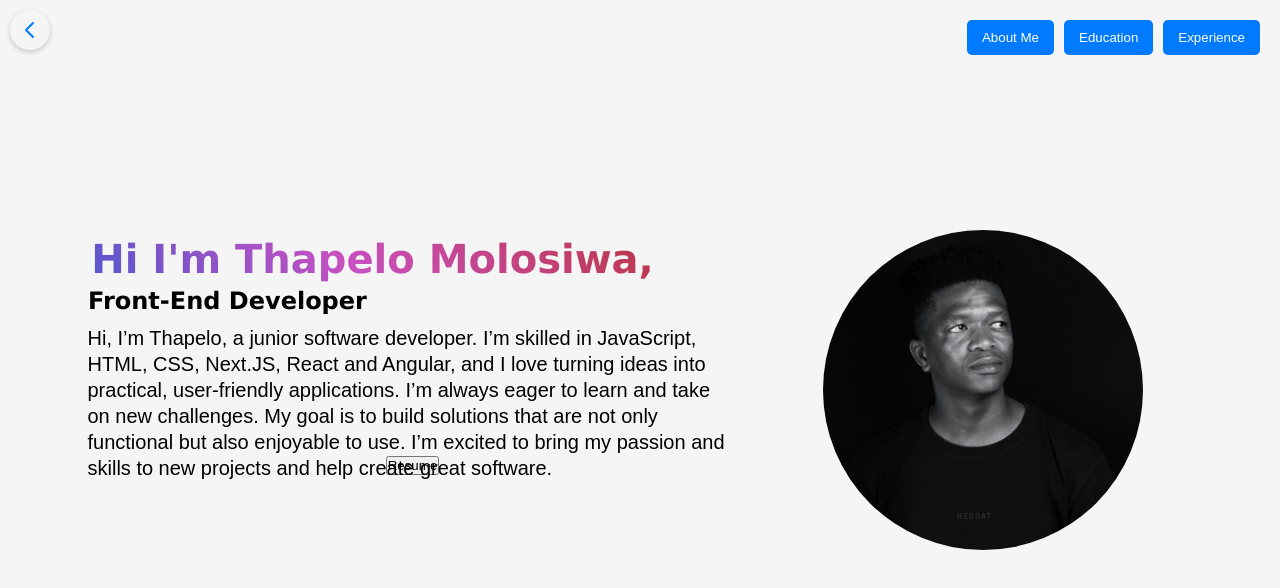
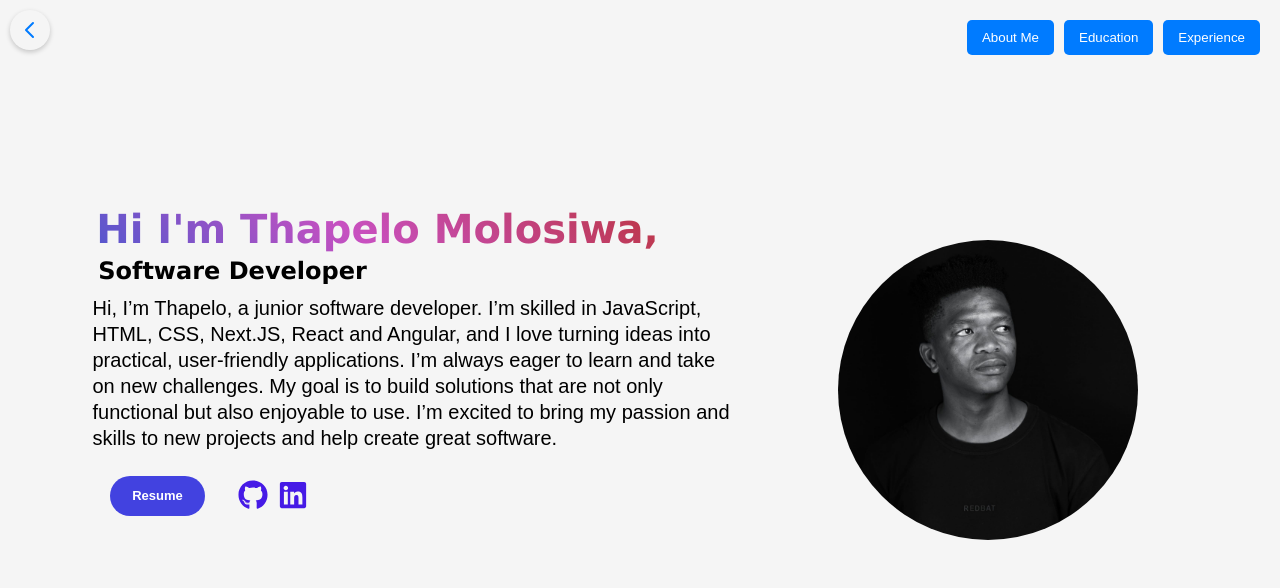
Before and after one commit to Thapelo-Molosiwa/Portfolio_Projects, a React (Vite) app in the folder React/Final_project/front-end/: page /about in a window 1280 px wide. Shown: the top 588 px of the page. Built offline with nearby package versions, Linux system fonts and the light colour scheme.

Commit message:
Added icons

```diff
--- a/React/Final_project/front-end/components/buttons/DownloadButton.css
+++ b/React/Final_project/front-end/components/buttons/DownloadButton.css
@@ -1,5 +1,5 @@
 .download-btn {
-    height: 45px;
+    height: 40px;
     width: 95px;
     cursor: pointer;
     background: white;
@@ -16,7 +16,7 @@
 
   .svg-container,
   .text-container {
-    height: 45px;
+    height: 43px;
     width: 100%;
     display: flex;
     justify-content: center;
--- a/React/Final_project/front-end/components/buttons/DownloadButton.jsx
+++ b/React/Final_project/front-end/components/buttons/DownloadButton.jsx
@@ -4,7 +4,7 @@ import './DownloadButton.css';
 const DownloadButton = () => {
   return (
     <a
-      href="/path-to-your-resume.pdf"
+      href="../components\images\IT.Molosiwa's Resume.docx (2).pdf"
       download="Thapelo_Molosiwa_Resume.pdf"
       className="download-resume"
     >
@@ -24,7 +24,7 @@ const DownloadButton = () => {
             </svg>
           </div>
           <div className="text-container">
-            <div className="text">Download</div>
+            <div className="text">Resume</div>
           </div>
         </div>
       </button>
--- a/React/Final_project/front-end/components/pages/about/About.jsx
+++ b/React/Final_project/front-end/components/pages/about/About.jsx
@@ -2,6 +2,8 @@ import React from "react";
 import { useNavigate } from "react-router-dom";
 import { useState } from "react";
 import "../about/about.css";
+import DownloadButton from "../../buttons/DownloadButton";
+import { FaGithub, FaLinkedin } from "react-icons/fa";
 
 const About = () => {
   const navigate = useNavigate();
@@ -56,18 +58,35 @@ const About = () => {
         <section id="about-me">
           <div className="set">
             <h1>Hi I'm Thapelo Molosiwa,</h1>
-            <h2>Front-End Developer</h2>
+            <h2>Software Developer</h2>
             <p className="elevator-pitch">
-              Hi, I’m Thapelo, a junior software developer. I’m skilled in JavaScript, HTML, CSS, Next.JS, React
-              and Angular, and I love turning ideas into practical,
-              user-friendly applications. I’m always eager to learn and take on
-              new challenges. My goal is to build solutions that are not only
-              functional but also enjoyable to use. I’m excited to bring my
-              passion and skills to new projects and help create great software.
+              Hi, I’m Thapelo, a junior software developer. I’m skilled in
+              JavaScript, HTML, CSS, Next.JS, React and Angular, and I love
+              turning ideas into practical, user-friendly applications. I’m
+              always eager to learn and take on new challenges. My goal is to
+              build solutions that are not only functional but also enjoyable to
+              use. I’m excited to bring my passion and skills to new projects
+              and help create great software.
             </p>
 
-           <button className="dnldb">Resume</button>
+            <DownloadButton />
 
+            <div className="social-icons">
+              <a
+                href="https://github.com/Thapelo-Molosiwa"
+                target="_blank"
+                rel="noopener noreferrer"
+              >
+                <FaGithub size={30} />
+              </a>
+              <a
+                href="www.linkedin.com/in/thapelo-molosiwa-476b57271"
+                target="_blank"
+                rel="noopener noreferrer"
+              >
+                <FaLinkedin size={30} />
+              </a>
+            </div>
           </div>
 
           <div className="image-section">
--- a/React/Final_project/front-end/components/pages/about/about.css
+++ b/React/Final_project/front-end/components/pages/about/about.css
@@ -11,6 +11,26 @@
   display: flex;
   gap: 10px;
   z-index: 1000;
+}
+
+.social-icons {
+  display: flex;
+  gap: 10px;
+  position: relative;
+  right: -145px ;
+  top: 10px;
+
+}
+
+
+
+.social-icons a {
+  color: #461ae6;
+  transition: color 0.3s;
+}
+
+.social-icons a:hover {
+  color: #0077b5; /* LinkedIn blue or any other color */
 }
 
 
@@ -101,6 +121,13 @@ section {
 }
 
 
+
+.download-resume{
+  position: relative;
+  top: 50px;
+  right: 260px;
+}
+
 .image-section {
   display: flex;
   justify-content: center;
@@ -109,7 +136,7 @@ section {
 }
 
 .image-section img {
-  max-width: 320px;
+  max-width: 300px;
   height: auto;
   border-radius: 50%;
   position: inherit;
--- a/React/Final_project/front-end/package.json
+++ b/React/Final_project/front-end/package.json
@@ -12,6 +12,7 @@
   "dependencies": {
     "react": "^18.2.0",
     "react-dom": "^18.2.0",
+    "react-icons": "^5.3.0",
     "react-router-dom": "^6.23.1",
     "react-slick": "^0.30.2",
     "slick-carousel": "^1.8.1"
```
Also changed, not shown: React/Final_project/front-end/src/index.css (line endings or trailing spaces), 1 other file (tests, documents, lock files or other folders).
